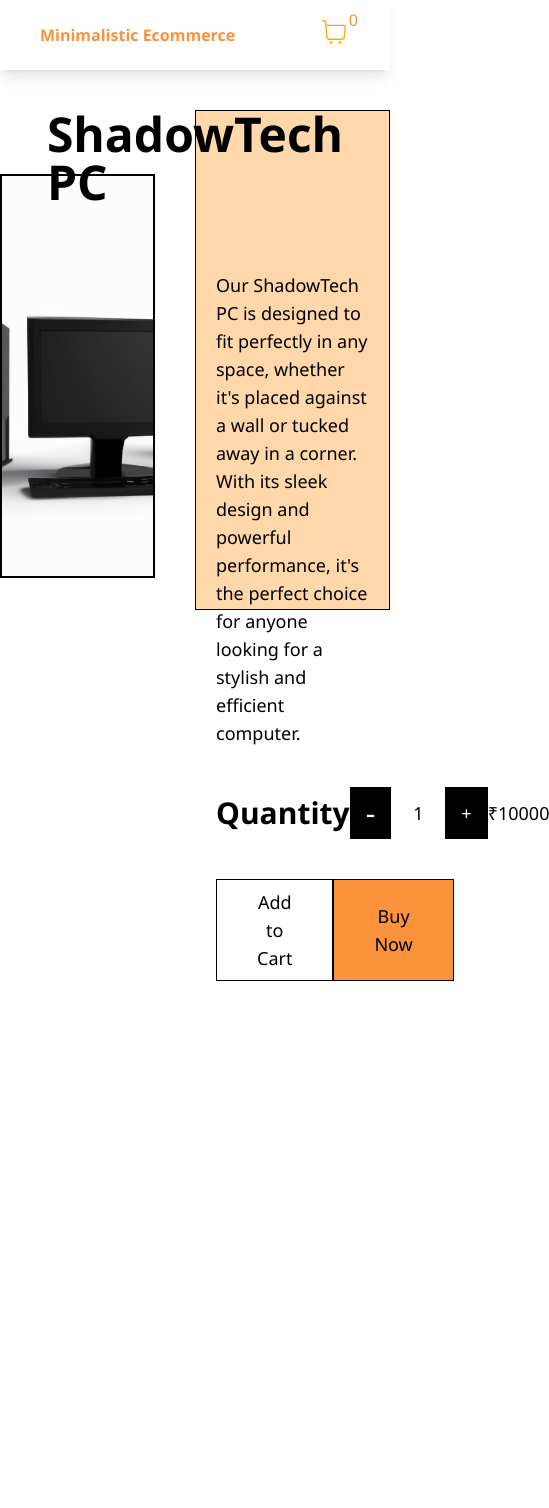
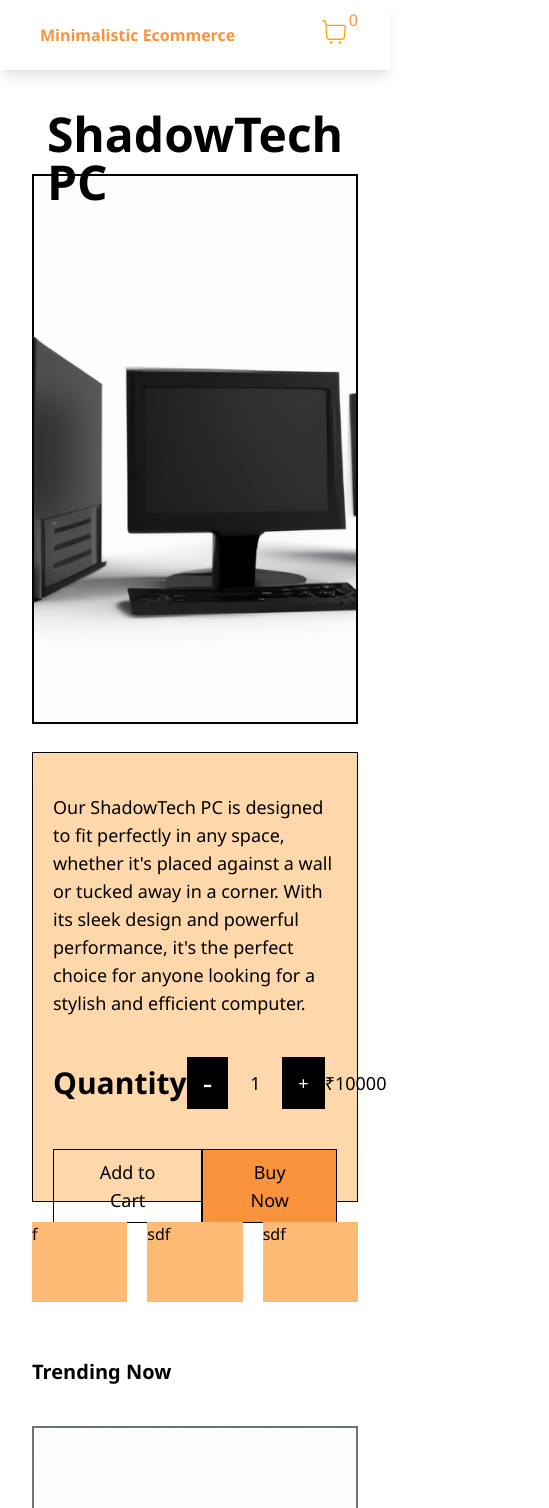
Before and after one commit to mackbookpr/Minimalistic-Ecommerce, a React (Create React App) app: page /Electronics/1 in a window 390 px wide. Shown: the top 1508 px of the page, 549 px wide, since content can reach past the window. Before the commit the page ends 981 px from the top, so only its background shows below. Built offline with nearby package versions, Linux system fonts and the light colour scheme.

Commit message:
Made Changes in responsiveness

```diff
--- a/src/App.css
+++ b/src/App.css
@@ -31,3 +31,18 @@ input[type="checkbox"]:checked {
 img:hover{
   cursor: pointer;
 }
+
+.slick-prev,
+.slick-next {
+    width: 10px;
+    height: 10px;
+}
+
+.slick-prev:before,
+.slick-next:before {
+    font-size: 100px;
+    color: black !important;
+}
+.slick-arrow{
+  width:10px;
+}
--- a/src/Components/DefaultSlider.jsx
+++ b/src/Components/DefaultSlider.jsx
@@ -3,6 +3,7 @@ import Slider from 'react-slick';
 import 'slick-carousel/slick/slick.css';
 import 'slick-carousel/slick/slick-theme.css';
 import { Link } from 'react-router-dom';
+import { FaArrowRight } from "react-icons/fa6";
 
 const ImageSlider = ({ images }) => {
     const settings = {
--- a/src/Pages/DefaultPage.jsx
+++ b/src/Pages/DefaultPage.jsx
@@ -11,7 +11,7 @@ import Trending from '../Components/Trending';
 function DefaultPage() {
 
     const images = [
-        { src: SkinCare, text: "Revive skin" }, { src: Kitchen, text: "Refine cuisine" }, { src: Electronics, text: "Upgrade home" }, { src: Furniture, text: "Live Well" },
+        { src: SkinCare, text: "Revive skin" }, { src: Kitchen, text: "Refine cuisine" }, { src: Electronics, text: "New Home" }, { src: Furniture, text: "Live Well" },
     ];
     return (
 
--- a/src/Pages/Electronics/DefaultProductPageElectronics.jsx
+++ b/src/Pages/Electronics/DefaultProductPageElectronics.jsx
@@ -1,9 +1,10 @@
-import React from 'react'
+import React from 'react';
 import { useParams } from 'react-router-dom';
 import Product1 from './Product1';
 import Product2 from './Product2';
 import Product3 from './Product3';
 import Product4 from './Product4';
+import { useMediaQuery } from 'react-responsive';
 
 function DefaultProductPage() {
     const { productID } = useParams();
@@ -11,24 +12,26 @@ function DefaultProductPage() {
 
     switch (productID) {
         case "1":
-            Product = <Product1 />
+            Product = <Product1 />;
             break;
         case "2":
-            Product = <Product2 />
+            Product = <Product2 />;
             break;
         case "3":
-            Product = <Product3 />
+            Product = <Product3 />;
             break;
         case "4":
-            Product = <Product4 />
+            Product = <Product4 />;
             break;
         default:
-            Product = <Product1 />
+            Product = <Product1 />;
     }
 
     return (
-        <div className='max-w-[1220px] flex h-[500px] m-auto gap-10 my-10'>{Product}</div>
-    )
+        <div className={`xl:max-w-[1245px] lg:max-w-[1025px] h-[500px] md:max-w-[800px] m-auto gap-10 my-10 flex-col px-8`}>
+            {Product}
+        </div>
+    );
 }
 
-export default DefaultProductPage
+export default DefaultProductPage;
--- a/src/Pages/Electronics/Product1.jsx
+++ b/src/Pages/Electronics/Product1.jsx
@@ -2,6 +2,10 @@ import React, { useState, useEffect } from 'react';
 import BlackComputer from "../../Assets/Electronics/BlackComputer.png";
 import { useCart } from "../../CartContext";
 import { v4 as uuidv4 } from 'uuid';
+import { useMediaQuery } from 'react-responsive';
+import Trending from "../../Components/Trending";
+import Newsletter from "../../Components/Newsletter";
+import Footer from "../../Components/Footer";
 
 function Product1() {
     const { addToCart } = useCart();
@@ -28,7 +32,7 @@ function Product1() {
             price: 9000,
             Quantity: Quantity,
             cost: cost,
-            productName:"ShadowTech PC"
+            productName: "ShadowTech PC"
         });
     };
 
@@ -40,14 +44,17 @@ function Product1() {
         setBackground('');
     };
 
+    const isLargeScreen = useMediaQuery({ minWidth: 1024 });
+    const containerClass = isLargeScreen ? 'flex flex-row' : 'flex flex-col';
+
     return (
         <>
-
             <h1 className='absolute text-5xl font-bold flex left-1/2 justify-center -translate-x-1/2 z-10'>ShadowTech PC</h1>
-            <div className="w-1/2 mt-16 mb-8 relative">
+            <div className={`${containerClass} gap-5`}>
+                <div className="lg:w-1/2 w-full mt-16 lg:mb-8 mb-2 relative lg:h-[400px] h-[550px]">
                     <img src={BlackComputer} alt="" className='w-full h-full object-cover border-2 border-black' />
                 </div>
-            <div className="w-1/2 bg-orange-200 py-40 px-5 flex text-lg flex-col gap-10 border border-black">
+                <div className="lg:w-1/2 w-full bg-orange-200 lg:py-40 py-10 px-5 flex text-lg flex-col gap-10 border border-black lg:h-[500px] h-[450px]">
                     <p>Our ShadowTech PC is designed to fit perfectly in any space, whether it's placed against a wall or tucked away in a corner. With its sleek design and powerful performance, it's the perfect choice for anyone looking for a stylish and efficient computer.</p>
 
                     <div className="flex justify-between items-center">
@@ -65,6 +72,16 @@ function Product1() {
                         <button className='py-2 px-10 border border-black bg-orange-400'>Buy Now</button>
                     </div>
                 </div>
+            </div>
+
+            <div className="flex gap-5 mt-5">
+                <div className="w-1/3 bg-orange-300 h-[80px]">f</div>
+                <div className="w-1/3 bg-orange-300 h-[80px]">sdf</div>
+                <div className="w-1/3 bg-orange-300 h-[80px]">sdf</div>
+            </div>
+            <Trending/>
+            <Newsletter/>
+            <Footer/>
         </>
     );
 }
```
Lines whose indentation alone changed are shown as unchanged.
